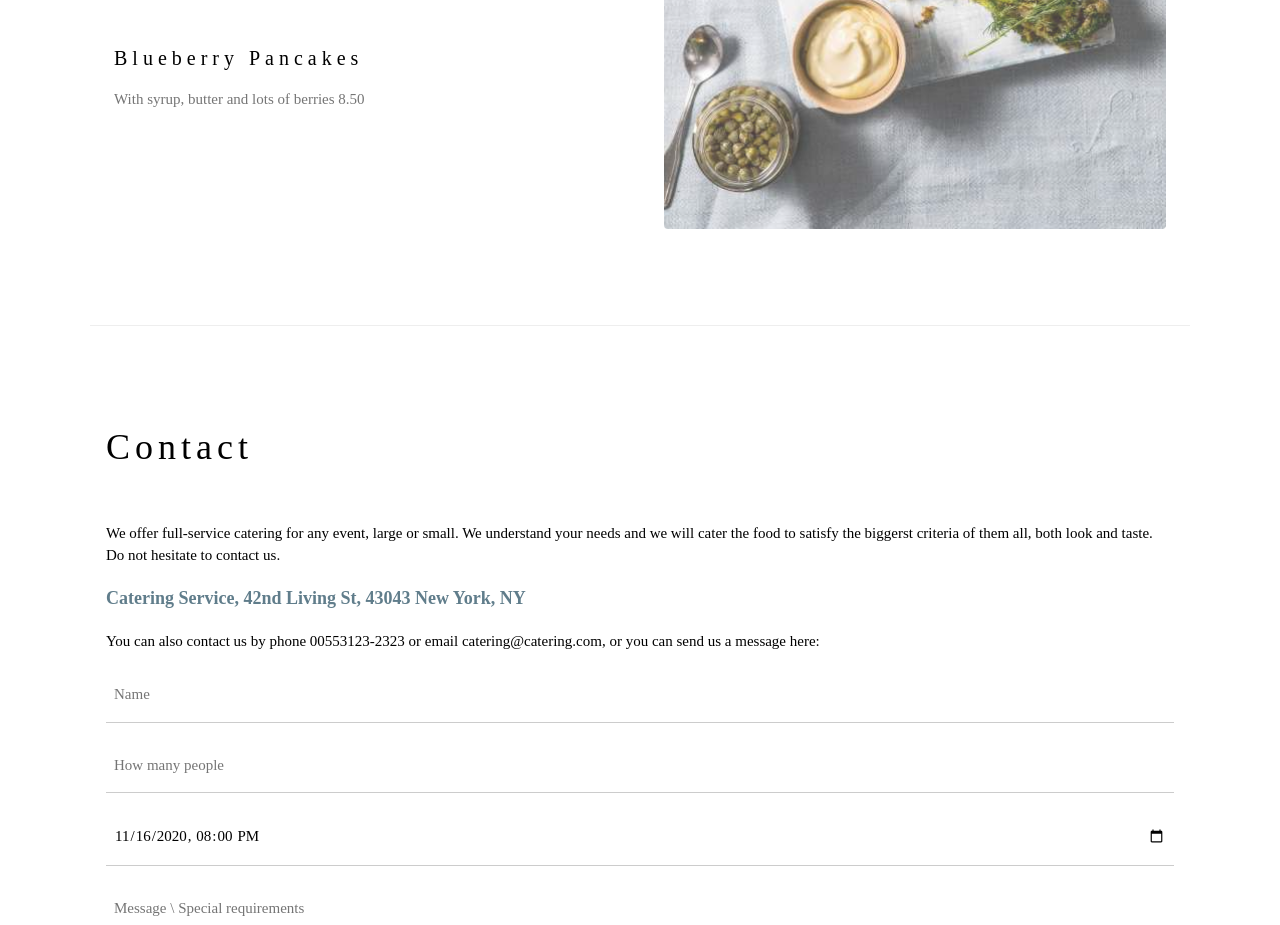
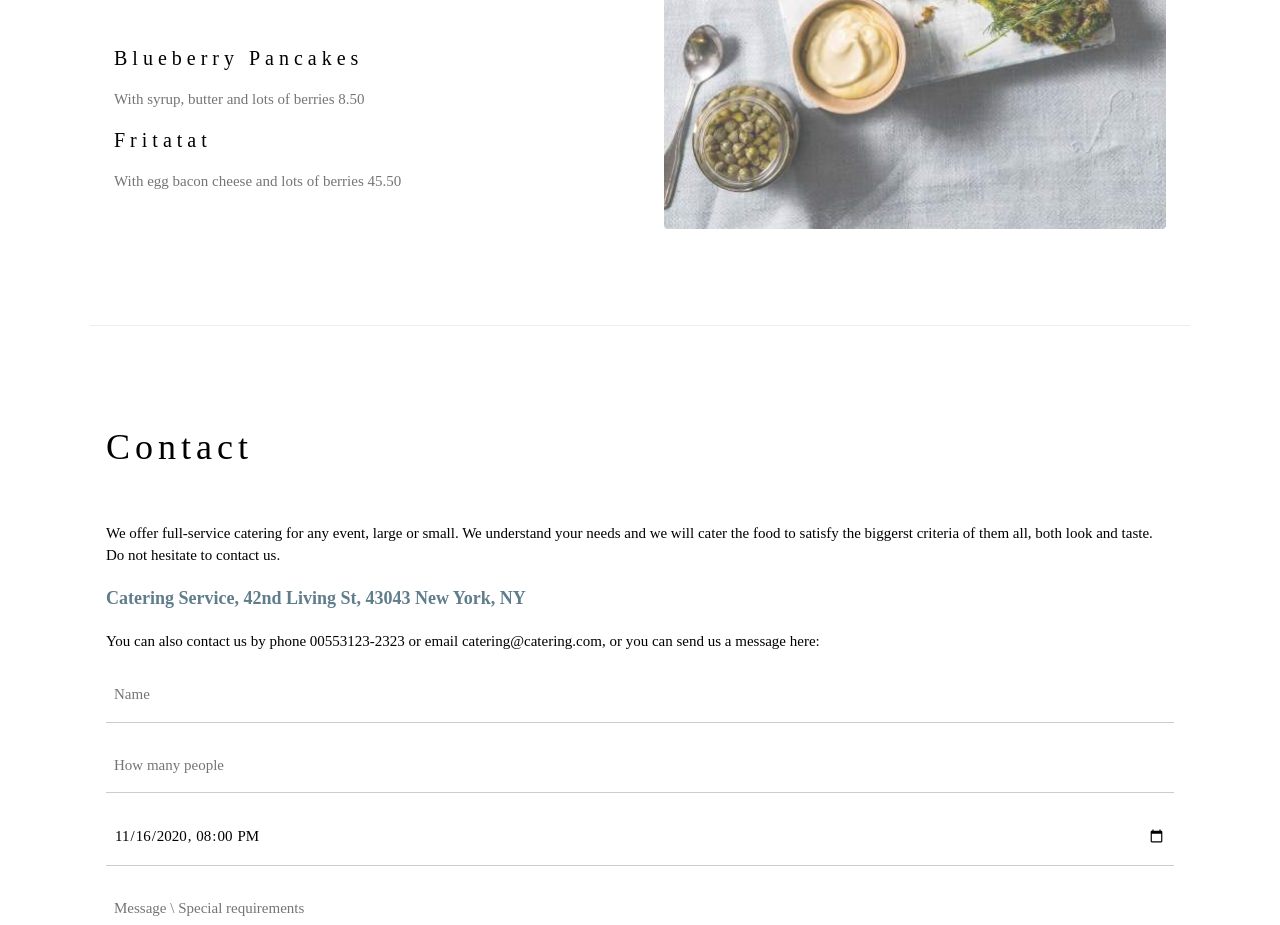
Before and after one commit to JulianeAndreza/mywebsite, a plain HTML site: page index.html in a window 1280 px wide. Shown: the part 2060-2985 px from the top of the page. Drawn offline with nearby package versions, Linux system fonts and the light colour scheme.

Commit message:
Adicionado o item Fritatat ao menu.

```diff
--- a/index.html
+++ b/index.html
@@ -73,6 +73,8 @@ h1, h2, h3, h4, h5, h6 {
 
       <h4>Blueberry Pancakes</h4>
       <p class="w3-text-grey">With syrup, butter and lots of berries 8.50</p>
+<h4>Fritatat</h4>
+      <p class="w3-text-grey">With egg bacon cheese and lots of berries 45.50</p>
     </div>
 
     <div class="w3-col l6 w3-padding-large">
```
